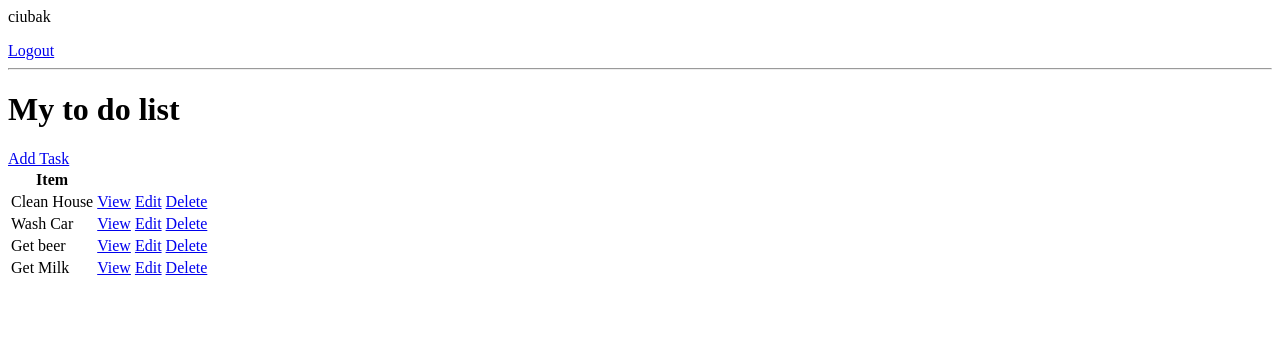
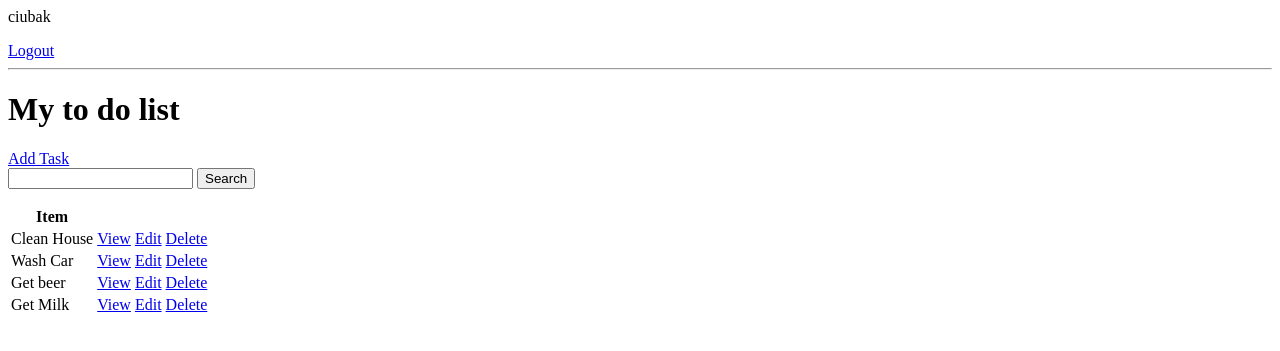
Before and after one commit to MaciejNikonowicz/todo-list-app, a Django app: page / in a window 1280 px wide. Shown: the top 351 px of the page. Run offline with Django 3.2, Linux system fonts and the light colour scheme; a user stored in the database is signed in; data comes from the database, SQL or seed files in the repository; both versions use the stored data as it was after the commit.

Commit message:
User registration && search input functionality

```diff
--- a/base/templates/base/login.html
+++ b/base/templates/base/login.html
@@ -5,3 +5,5 @@
     {{ form.as_p }}
     <input type="submit" value="Login">
 </form>
+
+<p>Don't have an account? <a href="{% url 'register' %}">Register</a></p>
--- a/base/templates/base/task_list.html
+++ b/base/templates/base/task_list.html
@@ -8,6 +8,11 @@
 <hr>
 <h1>My to do list</h1>
 <a href="{% url 'task-create' %}">Add Task</a>
+
+<form method="get">
+    <input type="text" name="search-area" value="{{ search_input }}">
+    <input type="submit" value="Search">
+</form>
 
 <table>
     <tr>
--- a/base/urls.py
+++ b/base/urls.py
@@ -1,10 +1,11 @@
 from django.urls import path
-from .views import TaskList, TaskDetail, TaskCreate, TaskUpdate, TaskDelete, CustomLoginView
+from .views import TaskList, TaskDetail, TaskCreate, TaskUpdate, TaskDelete, CustomLoginView, RegisterPage
 from django.contrib.auth.views import LogoutView
 
 urlpatterns = [
     path('login/', CustomLoginView.as_view(), name='login'),
     path('logout/', LogoutView.as_view(next_page='login'), name='logout'),
+    path('register/', RegisterPage.as_view(), name='register'),
     path('', TaskList.as_view(), name='tasks'),
     path('task/<int:pk>/', TaskDetail.as_view(), name='task'),
     path('task-create/', TaskCreate.as_view(), name='task-create'),
--- a/base/views.py
+++ b/base/views.py
@@ -1,12 +1,14 @@
-from django.shortcuts import render
+from django.shortcuts import render, redirect
 from django.views.generic.list import ListView
 from django.views.generic.detail import DetailView
-from django.views.generic.edit import CreateView, UpdateView, DeleteView
+from django.views.generic.edit import CreateView, UpdateView, DeleteView, FormView
 from django.urls import reverse_lazy
 
 from django.contrib.auth.views import LoginView
 
 from django.contrib.auth.mixins import LoginRequiredMixin
+from django.contrib.auth.forms import UserCreationForm
+from django.contrib.auth import login
 
 from .models import Task
 
@@ -20,6 +22,24 @@ class CustomLoginView(LoginView):
         return reverse_lazy('tasks')
 
 
+class RegisterPage(FormView):
+    template_name = 'base/register.html'
+    form_class = UserCreationForm
+    redirect_authenticated_user = True
+    success_url = reverse_lazy('tasks')
+
+    def form_valid(self, form):
+        user = form.save()
+        if user is not None:
+            login(self.request, user)
+        return super(RegisterPage, self).form_valid(form)
+
+    def get(self, *args, **kwargs):
+        if self.request.user.is_authenticated:
+            return redirect('tasks')
+        return super(RegisterPage, self).get(*args, **kwargs)
+
+
 class TaskList(LoginRequiredMixin, ListView):
     model = Task
     context_object_name = 'tasks'
@@ -28,6 +48,12 @@ class TaskList(LoginRequiredMixin, ListView):
         context = super().get_context_data(**kwargs)
         context['tasks'] = context['tasks'].filter(user=self.request.user)
         context['count'] = context['tasks'].filter(complete=False).count()
+
+        search_input = self.request.GET.get('search-area') or ''
+        if search_input:
+            context['tasks'] = context['tasks'].filter(title__icontains=search_input)
+
+        context['search_input'] = search_input
         return context
 
 
```
Also changed, not shown: base/templates/base/register.html (added, +9 -0 lines), db.sqlite3.
